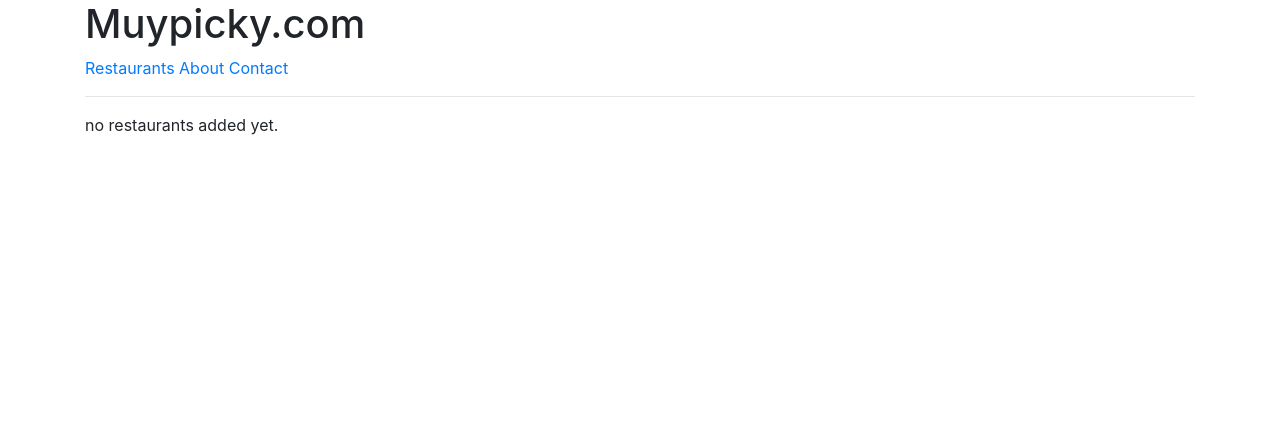
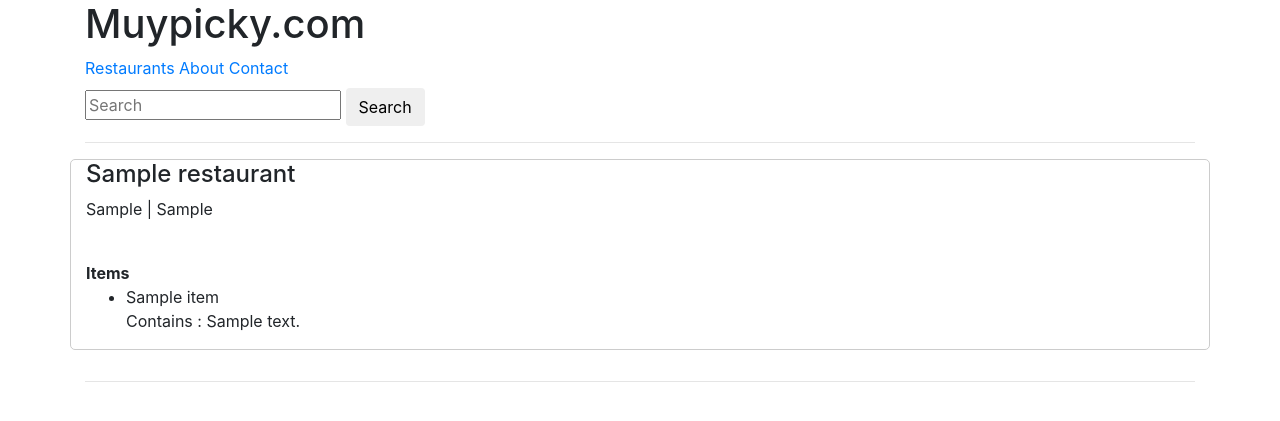
Before and after one commit to sebastienharinck/Courses, a Django app: template django/trydjango1-11/src/profiles/templates/profiles/user.html in a window 1280 px wide. Shown: the top 421 px of the page. Run offline with Django 3.2, Linux system fonts and the light colour scheme; the template is opened without the code that fills it: values that come from a table or form of the project are taken from there, others are empty; tables that the repository leaves empty hold one stand-in row (values such as "Sample post"); some libraries are stand-ins or nearby versions.

Commit message:
Adding a Robust Search Part 1

```diff
--- a/django/trydjango1-11/src/profiles/templates/profiles/user.html
+++ b/django/trydjango1-11/src/profiles/templates/profiles/user.html
@@ -2,9 +2,14 @@
 
 {% block content %}
     <h1>{{ user.username }}</h1>
+    <form action="." class="form" method="GET">
+        <input type="text" placeholder="Search" name="q" value="{{ request.GET.q }}">
+        <button class="btn btn-default" type="submit">Search</button>
+    </form>
+
     <hr>
 
-    {% for restaurant in user.restaurant_set.all %}
+    {% for restaurant in locations %}
         <div class="row">
             <div class="col-sm-12" style="border: 1px solid #ccc; border-radius: 5px; margin-bottom: 15px;">
                 <h4>{{ restaurant.name }}</h4>
@@ -27,7 +32,6 @@
     {% empty %}
         <p>no restaurants added yet.</p>
     {% endfor %}
-    </div>
 
 
     {{ user.restaurant_set.all }}
```
Also changed, not shown: django/trydjango1-11/src/profiles/views.py (+15 -0 lines).
